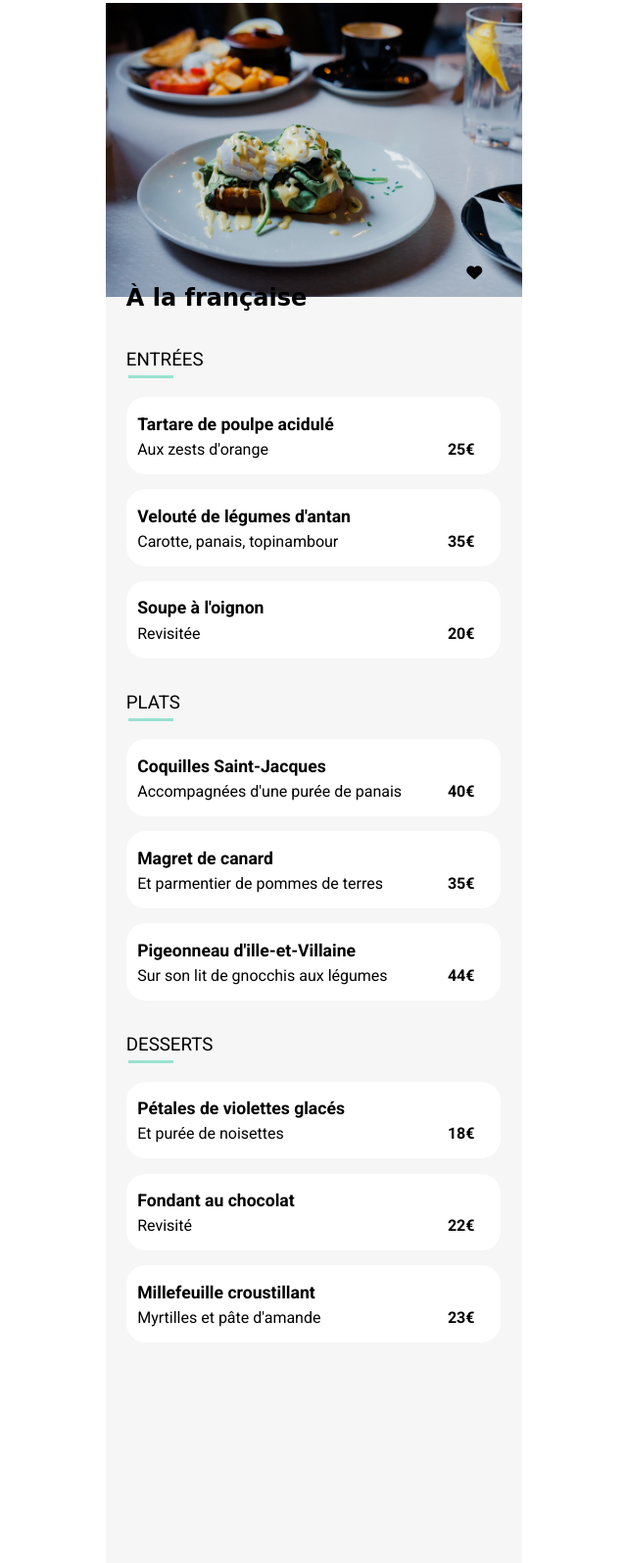
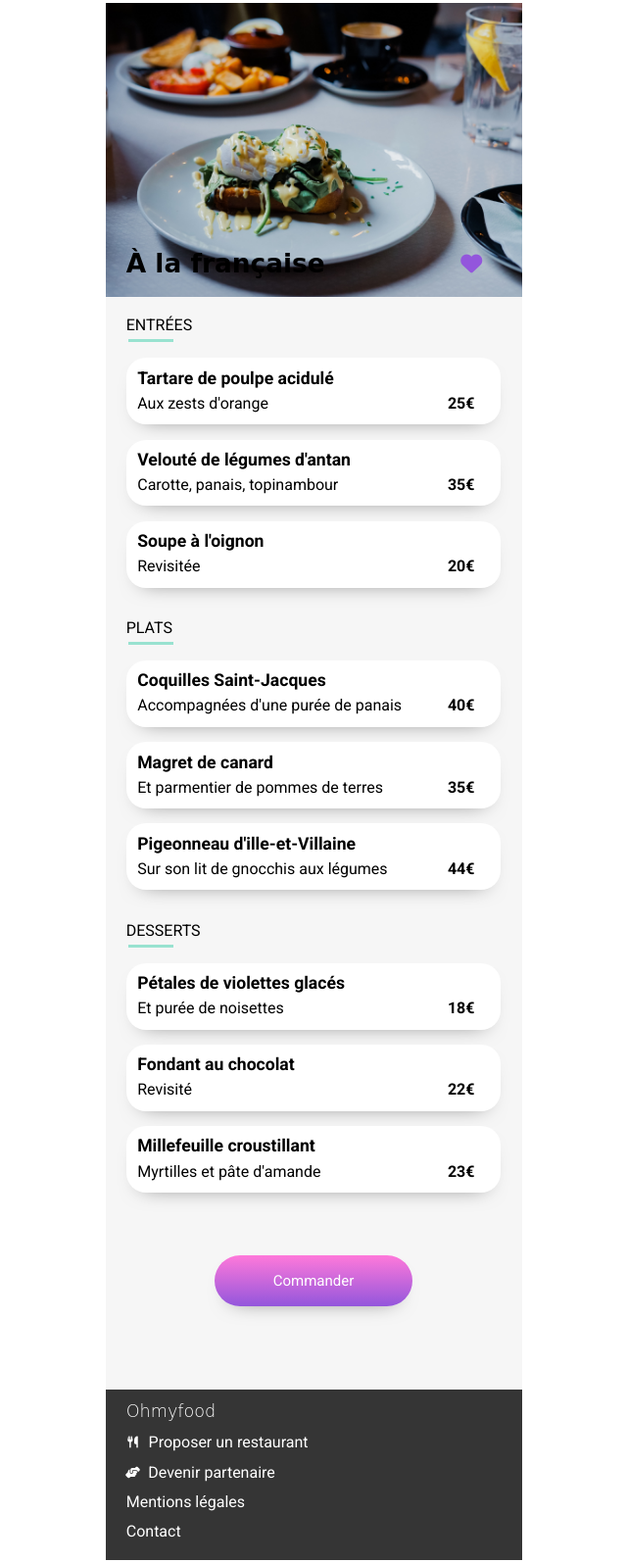
Before and after one commit to MarchiveFlorian/Dynamisez-une-page-web-avec-des-animations-CSS, a website: page Restaurant_1.html in a window 1280 px wide. Shown: the part 60-1655 px from the top of the page at 98% size, without its empty margins (320-960 px from the left). Drawn offline with Linux system fonts and the light colour scheme; a web font is replaced by a local one.

Commit message:
Réajustement des tailles resto card

```diff
--- a/Restaurant_1.html
+++ b/Restaurant_1.html
@@ -3,6 +3,7 @@
 
 <head>
     <meta charset="utf-8" />
+    <meta name="viewport" content="width=device-width, initial-scale=1.0">
     <link rel="stylesheet" type="text/css" href="CSS/styles.css" />
     <script src="https://kit.fontawesome.com/e544d24404.js" crossorigin="anonymous"></script>
     <link rel="preconnect" href="https://fonts.googleapis.com">
@@ -25,7 +26,7 @@
     <section class="Page_resto_menu">
         <div class="Page_resto_menu_titre">
         <h1>À la française</h1>
-        <i class="fas fa-heart"></i>
+        <i class="fas fa-heart fa-lg"></i>
         </div>
 
         <article class="Page_resto_menu_3items">
@@ -114,7 +115,7 @@
     </section>
 
         <div id="button_box">
-            <button type="submit" class="button_color_secondary">Commander</button>
+            <button type="submit" id="resto_button">Commander</button>
         </div>
 
     <footer>
--- a/SASS/Composants/_composants.scss
+++ b/SASS/Composants/_composants.scss
@@ -24,3 +24,25 @@ a{
     background-color: $color-white;
     margin: 5% 30% 3% 10%;
 }
+
+#button_box{
+    background-color: $color-box-background;
+    display: flex;
+    justify-content: center;
+    padding-bottom: 20%;
+}
+
+#resto_button{
+    display: inline-block;
+    background: linear-gradient($color-secondary, $color-primary);
+    color: $color-white;
+    border: none;
+    border-radius: 26px;
+    padding: 17px 60px;
+    font-size: 15px;
+    cursor: pointer;
+    box-shadow: 0px 10px 21px -16px rgba(0,0,0,0.57);
+    &:hover{
+        background: linear-gradient($color-primary, $color-secondary); ;
+    }
+}
--- a/SASS/Layout/_BEM.scss
+++ b/SASS/Layout/_BEM.scss
@@ -237,24 +237,29 @@ header{
 
 .Page_resto_menu{
    width: 100%;
-   height: 1400px;
-   margin: -55% 0% 0% 0%;
+   height: 1050px;
+   margin: -64% 0% 0% 0%;
    background-color: $color-box-background;
 
    &_titre{
       display: flex;
       flex-direction: row;
       justify-content: space-between;
-      align-content: center;
+      align-items: center;
       margin: $margin-main-box;
+      font-size: 1.1em;
       i{
          margin-right: 5%;
+         color: $color-primary;
       }
    }
 
    &_3items{
       @include flex-column;
       margin: $margin-main-box;
+      h3{
+         font-size: 1em;
+      }
       h3:after{
          content: "";
          display: block;
@@ -269,14 +274,16 @@ header{
       background-color: $color-white;
       border-radius: 20px;
       @include flex-column;
-      padding: 0 7% 0 3%;
+      padding: 0% 7% 0% 3%;
       margin-bottom: 4%;
+      box-shadow: 0px 10px 21px -16px rgba(0,0,0,0.57);
 
       div{
          display: flex;
          flex-direction: row;
          justify-content: space-between;
          margin-top: -8%;
+         margin-bottom: -1%;
       }
 
       i{
@@ -285,6 +292,7 @@ header{
 
       &-titre{
          font-size: 1.1em;
+         margin-top: 3%;
       }
    }
 
```
Also changed, not shown: Restaurant_2.html (+2 -1 lines), Restaurant_3.html (+2 -1 lines), Restaurant_4.html (+2 -1 lines), CSS/styles.css, 1 other file.
